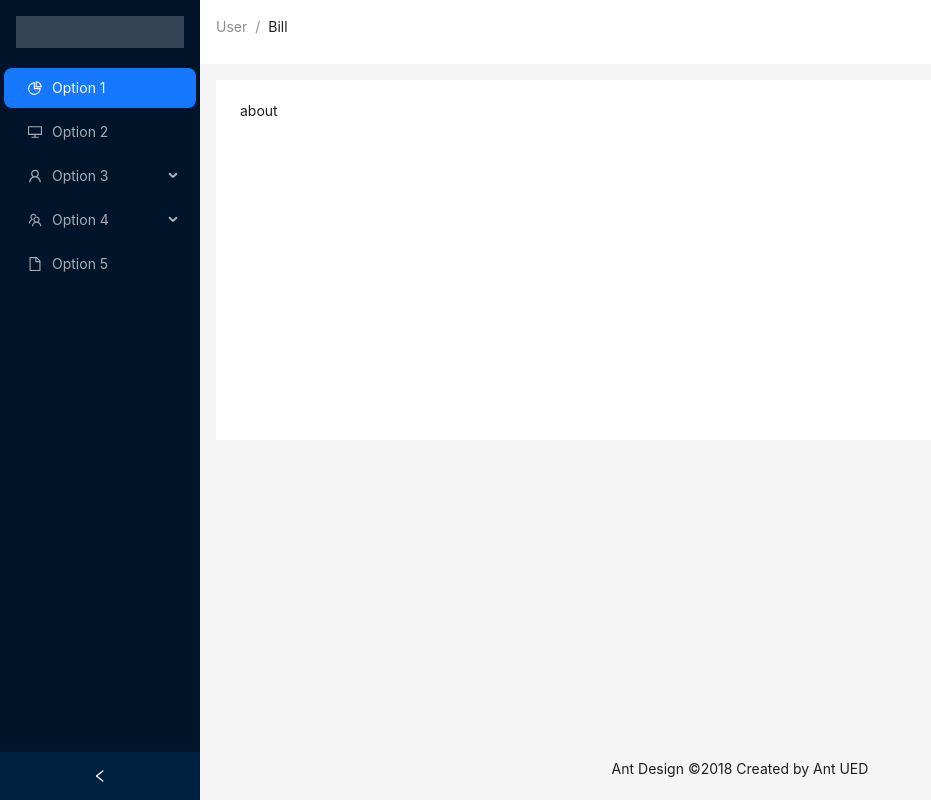
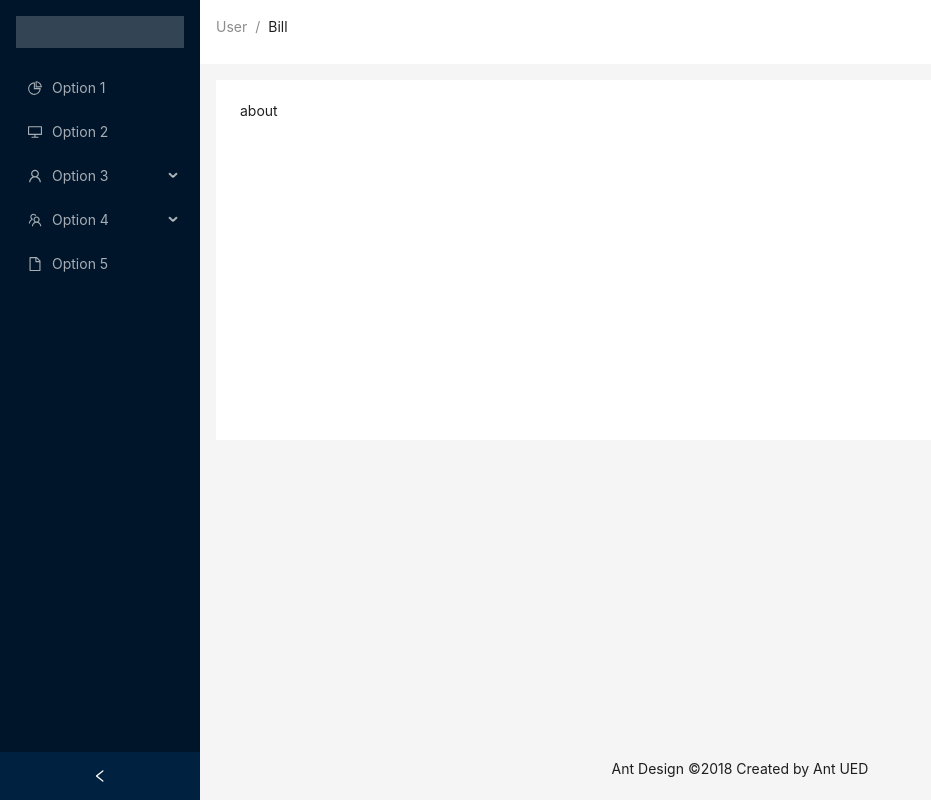
Before and after one commit to skyclouds2001/Frontend-Learning, a React (Vite) app in the folder React-Backstage-Manage-System/: page /about in a window 1280 px wide. Shown: the whole page, without its empty margins (0-931 px from the left). Built offline with nearby package versions, Linux system fonts and the light colour scheme.

Commit message:
feat: update route

```diff
--- a/React-Backstage-Manage-System/src/components/SidebarMenu/index.tsx
+++ b/React-Backstage-Manage-System/src/components/SidebarMenu/index.tsx
@@ -1,5 +1,5 @@
 import React, { useState } from 'react'
-import { useNavigate } from 'react-router-dom'
+import { useNavigate, useLocation } from 'react-router-dom'
 import { Menu } from 'antd'
 import { DesktopOutlined, FileOutlined, PieChartOutlined, TeamOutlined, UserOutlined } from '@ant-design/icons'
 import type { MenuProps } from 'antd'
@@ -60,13 +60,14 @@ const items: MenuItem[] = [
 
 const SidebarMenu: React.FC = () => {
   const navigate = useNavigate()
+  const location = useLocation()
 
   const[openKeys, setOpenKeys] = useState<string[]>([])
 
   return (
     <Menu
       theme="dark"
-      defaultSelectedKeys={ ['1'] }
+      defaultSelectedKeys={ [location.pathname] }
       mode="inline"
       openKeys={ openKeys }
       items={ items }
--- a/React-Backstage-Manage-System/src/views/Home.tsx
+++ b/React-Backstage-Manage-System/src/views/Home.tsx
@@ -7,9 +7,7 @@ const { Header, Content, Footer, Sider } = Layout
 
 const Home: React.FC = () => {
   const [collapsed, setCollapsed] = useState(false)
-  const {
-    token: { colorBgContainer },
-  } = theme.useToken()
+  const { token: { colorBgContainer } } = theme.useToken()
 
   return (
     <Layout style={{ minHeight: '100vh' }}>
```
Also changed, not shown: React-Backstage-Manage-System/src/router/index.tsx (+6 -2 lines).
